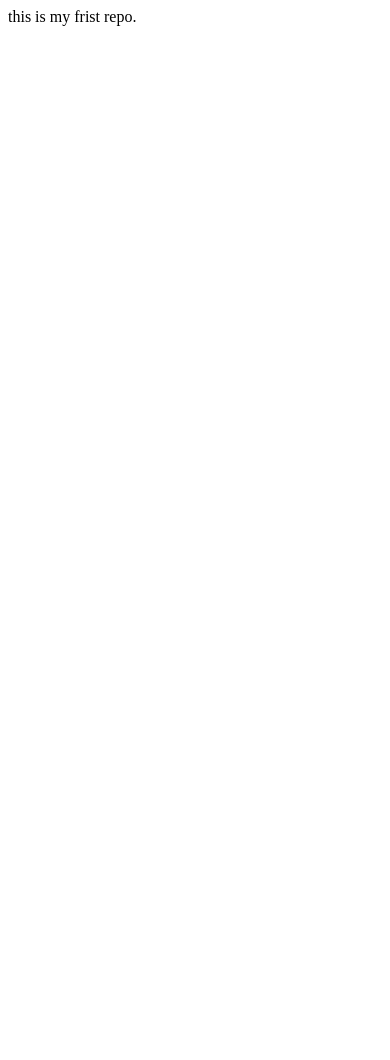
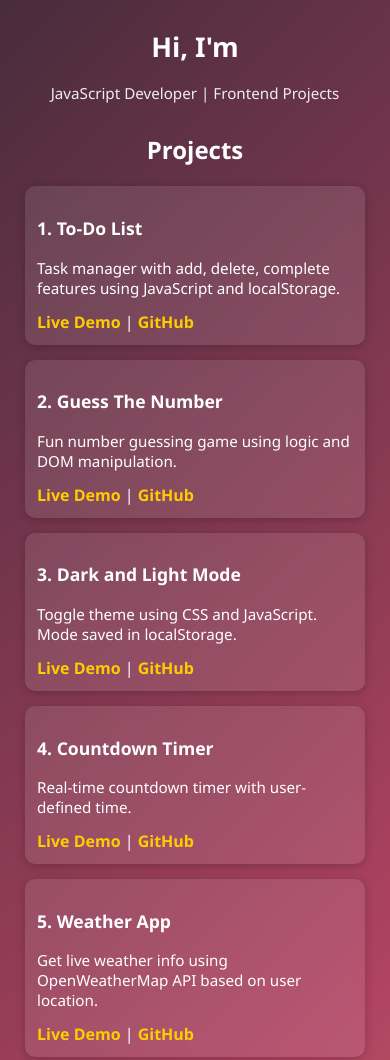
Before and after one commit to AnjaliPatel301/simple-portfolio-, a plain HTML site: page index.html in a window 390 px wide. Shown: the top 1060 px of the page. Before the commit the page ends 844 px from the top, so only its background shows below. Drawn offline with Linux system fonts and the light colour scheme.

Commit message:
Add Initial files code

```diff
--- a/index.html
+++ b/index.html
@@ -1 +1,61 @@
-<p>this is my frist repo.</p>
+<!DOCTYPE html>
+<html lang="en">
+<head>
+  <meta charset="UTF-8" />
+  <meta name="viewport" content="width=device-width, initial-scale=1.0"/>
+  <title>Anjali's Portfolio</title>
+  <link rel="stylesheet" href="style.css" />
+</head>
+<body>
+  <header class="fade-in">
+    <h1 class="animated-name">Hi, I'm <span id="typewriter"></span></h1>
+    <p>JavaScript Developer | Frontend Projects</p>
+  </header>
+
+  <section id="projects">
+    <h2 class="fade-in">Projects</h2>
+
+    <div class="project fade-in">
+      <h3>1. To-Do List</h3>
+      <p>Task manager with add, delete, complete features using JavaScript and localStorage.</p>
+      <a href="#" target="_blank">Live Demo</a> |
+      <a href="https://github.com/AnjaliPatel301/todo-list" target="_blank">GitHub</a>
+    </div>
+
+    <div class="project fade-in">
+      <h3>2. Guess The Number</h3>
+      <p>Fun number guessing game using logic and DOM manipulation.</p>
+      <a href="#" target="_blank">Live Demo</a> |
+      <a href="https://github.com/AnjaliPatel301/guess-the-number" target="_blank">GitHub</a>
+    </div>
+
+    <div class="project fade-in">
+      <h3>3. Dark and Light Mode</h3>
+      <p>Toggle theme using CSS and JavaScript. Mode saved in localStorage.</p>
+      <a href="#" target="_blank">Live Demo</a> |
+      <a href="https://github.com/AnjaliPatel301/dark-light-mode" target="_blank">GitHub</a>
+    </div>
+
+    <div class="project fade-in">
+      <h3>4. Countdown Timer</h3>
+      <p>Real-time countdown timer with user-defined time.</p>
+      <a href="#" target="_blank">Live Demo</a> |
+      <a href="https://github.com/AnjaliPatel301/countdown-timer" target="_blank">GitHub</a>
+    </div>
+
+    <div class="project fade-in">
+      <h3>5. Weather App</h3>
+      <p>Get live weather info using OpenWeatherMap API based on user location.</p>
+      <a href="#" target="_blank">Live Demo</a> |
+      <a href="https://github.com/AnjaliPatel301/weather-app" target="_blank">GitHub</a>
+    </div>
+
+  </section>
+
+  <footer class="fade-in">
+    <p> Contact: anjali@example.com |  GitHub: <a href="https://github.com/AnjaliPatel301" target="_blank">AnjaliPatel301</a></p>
+  </footer>
+
+  <script src="script.js"></script>
+</body>
+</html>
--- a/style.css
+++ b/style.css
@@ -1,3 +1,152 @@
-*{
-    color:orange;
+
+body {
+  font-family: 'Segoe UI', sans-serif;
+  color: #222;
+  padding: 20px;
+  margin: 0;
+  background: linear-gradient(-45deg, #f3ec78, #af4261, #0f2027, #2c5364);
+  background-size: 400% 400%;
+  animation: gradientBG 15s ease infinite;
 }
+
+/* Background Animation Keyframes */
+@keyframes gradientBG {
+  0% { background-position: 0% 50%; }
+  50% { background-position: 100% 50%; }
+  100% { background-position: 0% 50%; }
+}
+
+/*  Header */
+header {
+  text-align: center;
+  margin-bottom: 30px;
+}
+
+.animated-name {
+  font-size: 2.5rem;
+  font-weight: bold;
+  color: #ffffff;
+}
+
+header p {
+  font-size: 1.2rem;
+  color: #eeeeee;
+}
+
+/*  Projects Section */
+#projects {
+  max-width: 900px;
+  margin: 0 auto;
+  padding: 0 15px;
+}
+
+#projects h2 {
+  text-align: center;
+  margin-bottom: 20px;
+  color: #fff;
+  font-size: 2rem;
+}
+
+.project {
+  background: rgba(255, 255, 255, 0.1);
+  padding: 15px;
+  margin: 15px 0;
+  border-radius: 10px;
+  box-shadow: 0 2px 10px rgba(0,0,0,0.2);
+  backdrop-filter: blur(5px);
+  color: #fff;
+}
+
+.project h3 {
+  font-size: 1.3rem;
+}
+
+.project p {
+  font-size: 1rem;
+  margin-bottom: 8px;
+}
+
+a {
+  color: #ffcc00;
+  text-decoration: none;
+  font-weight: bold;
+}
+
+/* Footer */
+footer {
+  text-align: center;
+  margin-top: 40px;
+  font-size: 0.9em;
+  color: #fff;
+  padding: 10px;
+}
+
+/*  Animation */
+.fade-in {
+  opacity: 0;
+  transform: translateY(20px);
+  animation: fadeInUp 1s ease forwards;
+}
+
+.fade-in:nth-child(1) { animation-delay: 0.3s; }
+.fade-in:nth-child(2) { animation-delay: 0.6s; }
+.fade-in:nth-child(3) { animation-delay: 0.9s; }
+.fade-in:nth-child(4) { animation-delay: 1.2s; }
+.fade-in:nth-child(5) { animation-delay: 1.5s; }
+
+@keyframes fadeInUp {
+  to {
+    opacity: 1;
+    transform: translateY(0);
+  }
+}
+
+/* 📱 RESPONSIVE DESIGN */
+@media (max-width: 768px) {
+  .animated-name {
+    font-size: 2rem;
+  }
+
+  header p {
+    font-size: 1rem;
+  }
+
+  #projects h2 {
+    font-size: 1.5rem;
+  }
+
+  .project h3 {
+    font-size: 1.1rem;
+  }
+
+  .project p {
+    font-size: 0.95rem;
+  }
+
+  footer {
+    font-size: 0.85rem;
+  }
+}
+
+@media (max-width: 480px) {
+  body {
+    padding: 10px;
+  }
+
+  .animated-name {
+    font-size: 1.7rem;
+  }
+
+  header p {
+    font-size: 0.95rem;
+  }
+
+  .project {
+    padding: 12px;
+  }
+
+  a {
+    display: inline-block;
+    margin-top: 5px;
+  }
+}
```
